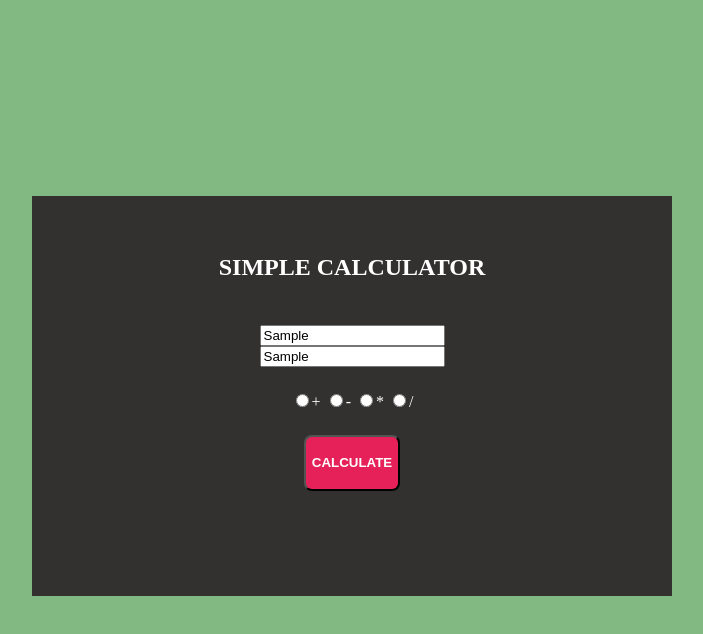
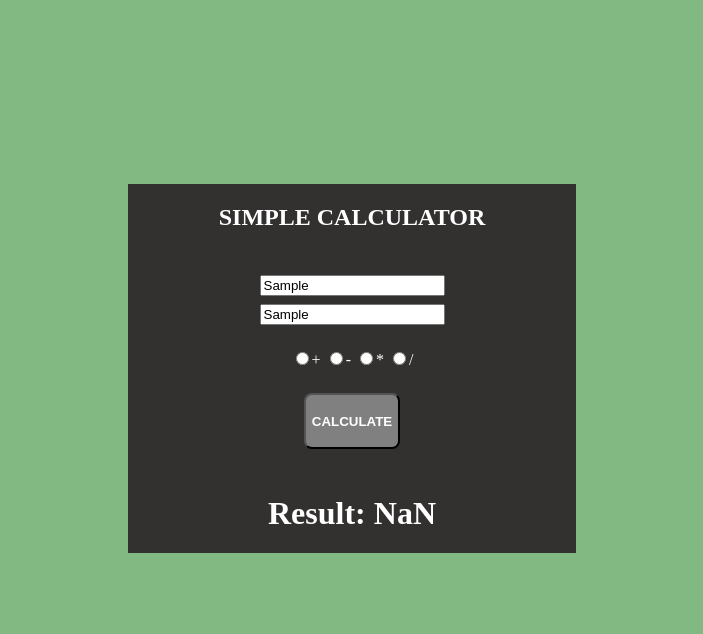
Before and after one commit to vinimarques7/js-project-1, a plain HTML site: page index.html in a window 1280 px wide. Both pictures are taken after typing "Sample", "Sample" into the empty fields and a click on the button "CALCULATE". Shown: the whole page, without its empty margins (288-991 px from the left). Drawn offline with Linux system fonts and the light colour scheme.

Commit message:
Calculator ready

```diff
--- a/index.html
+++ b/index.html
@@ -5,6 +5,7 @@
     <meta name="viewport" content="width=device-width, initial-scale=1.0">
     <title>Document</title>
     <link rel="stylesheet" href="style.css">
+    <script src="script.js"></script>
 </head>
 <body>
     <div class="container">
@@ -15,12 +16,13 @@
         </section>
 
         <section class="check">
-            <input type="radio" class="round" id="sum">+
-            <input type="radio" class="round" id="minus">-
-            <input type="radio" class="round" id="multi">*
-            <input type="radio" class="round" id="slash">/
+            <input type="radio" class="round" name='sign-area' value="add" id="box1">+
+            <input type="radio" class="round" name='sign-area' value="subtract" id="box2">-
+            <input type="radio" class="round" name='sign-area' value="multiply" id="box3">*
+            <input type="radio" class="round" name='sign-area' value="divide" id="box4">/
         </section>
 
+        <!-- outcome() é a function chamada pelo botão lá no script.js -->
         <button type="button" onclick="outcome()" class="cal"><h4>CALCULATE</h4></button>
         <h1 id="resultArea"></h1>
     </div>
--- a/script.js
+++ b/script.js
@@ -0,0 +1,20 @@
+function outcome() {
+
+    let num1 = Number(document.getElementById('num-one').value);
+    let num2 = Number(document.getElementById('num-two').value);
+    let total = 0;
+
+    // Checked implica em verificar se este elemento está selecionado
+    if (document.getElementById('box1').checked)
+        total = num1 + num2;
+    else if (document.getElementById('box2').checked)
+        total = num1 - num2;
+    else if (document.getElementById('box3').checked)
+        total = num1 * num2;
+    else
+        total = num1 / num2;
+
+    document.getElementById("resultArea").innerHTML = "Result: " + String(total)
+
+
+}
--- a/style.css
+++ b/style.css
@@ -2,6 +2,7 @@ body{
     background-color: rgb(130, 184, 130);
     display: flex;
     justify-content: center;
+    height: 100%;
 }
 
 .container{
@@ -9,10 +10,7 @@ body{
     display: flex;
     flex-direction: column;
     align-items: center;
-    justify-content: center;
-    margin-top: 23.5vh;
-    height: 50vh;
-    width: 40%;
+    margin-top: 11rem;
     background-color: rgb(51, 48, 48);
     gap: 1.5rem;
 }
@@ -20,13 +18,18 @@ body{
 .input{
     display: flex;
     flex-direction: column;
+    gap: 0.5rem;
 }
 
 .cal{
-    background-color: rgb(230, 32, 89);
+    background-color: gray;
     cursor: pointer;
     color: white;
     border-radius: 0.5rem;
+}
+
+.cal:hover{
+    background-color: rgb(230, 32, 89);
 }
 
 .round{
@@ -36,7 +39,7 @@ body{
 
 @media screen and (min-width: 800px) {
     .container{
-        width: 50vw;
+        width: 35vw;
 
     }
 }
```
